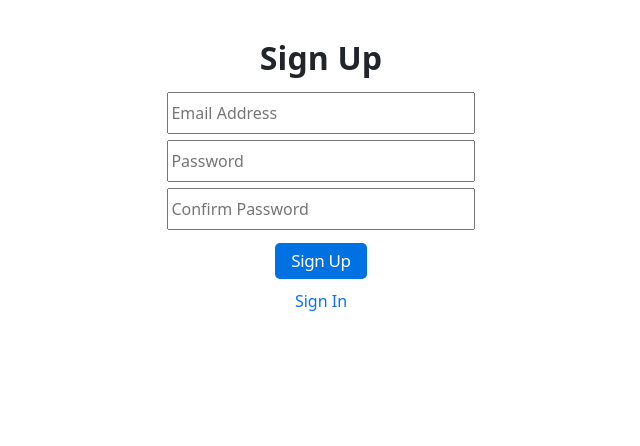
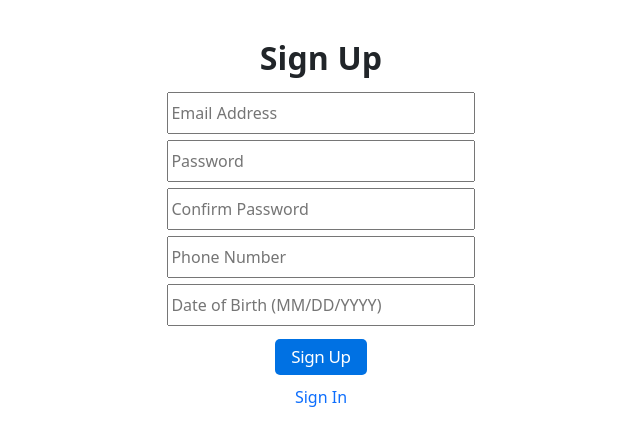
Before and after one commit to ShaivPandya/cmpe-133, a React (Create React App) app in the folder client/: page /sign-up in a window 1280 px wide. Shown: the top 446 px of the page, without its empty margins (319-959 px from the left). Built offline with nearby package versions, Linux system fonts and the light colour scheme.

Commit message:
Update sign up page

```diff
--- a/client/src/components/User/signup/SignUp.js
+++ b/client/src/components/User/signup/SignUp.js
@@ -3,13 +3,14 @@ import { useState } from "react";
 import { Link, useNavigate } from "react-router-dom";
 
 export default function SignUp() {
-  const [name, setName] = useState("");
   const [email, setEmail] = useState("");
   const [password, setPassword] = useState("");
+  const [phone, setPhone] = useState("");
+  const [dob, setDob] = useState("");
 
   let navigate = useNavigate();
   const routeChange = () => {
-    let path = `/homepage`;
+    let path = `/`;
     navigate(path);
   };
 
@@ -49,6 +50,24 @@ export default function SignUp() {
               placeholder="Confirm Password"
             />
           </div>
+          <div>
+            <input
+              type="text"
+              onChange={(e) => setPhone(e.target.value)}
+              id="phone"
+              name="phone"
+              placeholder="Phone Number"
+            />
+          </div>
+          <div>
+            <input
+              type="text"
+              onChange={(e) => setDob(e.target.value)}
+              id="dob"
+              name="dob"
+              placeholder="Date of Birth (MM/DD/YYYY)"
+            />
+          </div>
         </div>
         <div>
           <button
--- a/client/src/components/User/signup/styles.css
+++ b/client/src/components/User/signup/styles.css
@@ -20,7 +20,9 @@
 }
 
 #password,
-#confirmpassword {
+#confirmpassword,
+#phone,
+#dob {
   width: 24%;
   margin-top: 0.4em;
   padding-right: 43px;
--- a/client/src/components/signin/SignIn.js
+++ b/client/src/components/signin/SignIn.js
@@ -22,6 +22,11 @@ export default function SignIn() {
       console.log(res.data.length);
       // if res.data.length == 1:
       // navigate to the view-account page with the params
+      if (res.data.length == 1) {
+        setShow(false);
+      } else {
+        setShow(true);
+      }
     } catch (err) {
       console.log(err);
       setError(true)
@@ -68,7 +73,7 @@ export default function SignIn() {
           ""
         )}
         <div className="create">
-          <Link to="/signup" id="create">
+          <Link to="/sign-up" id="create">
             Create New Account
           </Link>
         </div>
```
